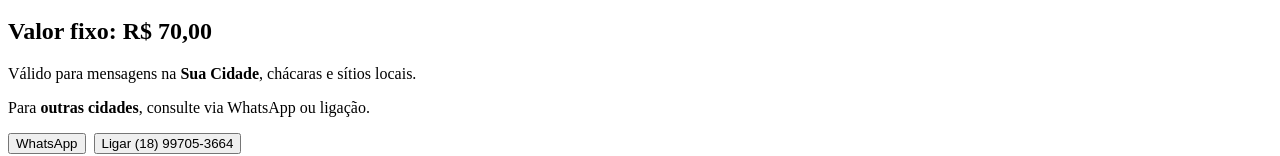
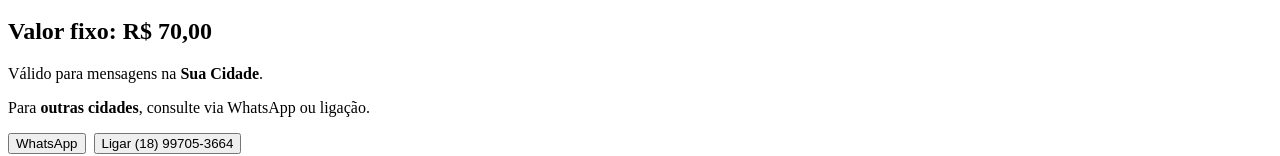
Before and after one commit to locutor41-beep/disk-mensagem, a React (Vite) app in the folder frontend/: page / in a window 1280 px wide. Shown: the part 1085-1241 px from the top of the page. Built offline with nearby package versions, Linux system fonts and the light colour scheme; no server answers.

Commit message:
Update App.jsx

```diff
--- a/frontend/src/App.jsx
+++ b/frontend/src/App.jsx
@@ -11,7 +11,7 @@ function PriceNotice({ cfg }){
     <div className="card">
       <div><span className="badge">Preço</span></div>
       <h2>Valor fixo: R$ {price}</h2>
-      <p>Válido para mensagens na <b>{cfg.city_name}</b>, chácaras e sítios locais.</p>
+      <p>Válido para mensagens na <b>{cfg.city_name}</b>.</p>
       <p>Para <b>outras cidades</b>, consulte via WhatsApp ou ligação.</p>
       <div style={{display:'flex', gap:8, marginTop:8}}>
         <a className="secondary button" href={whatsUrl} target="_blank" rel="noreferrer"><button>WhatsApp</button></a>
```
